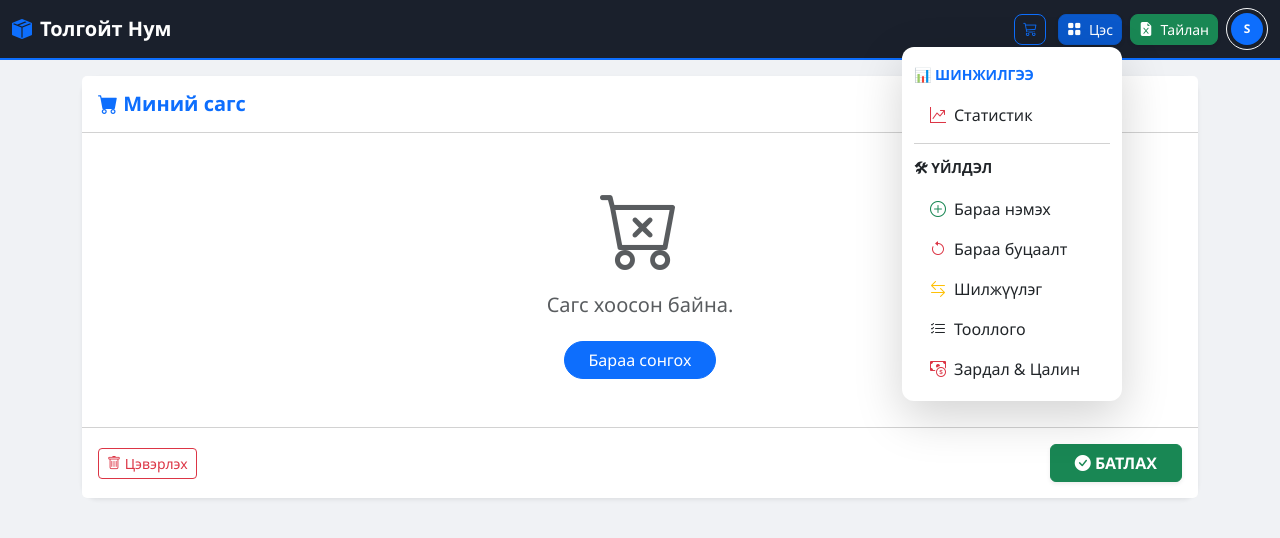
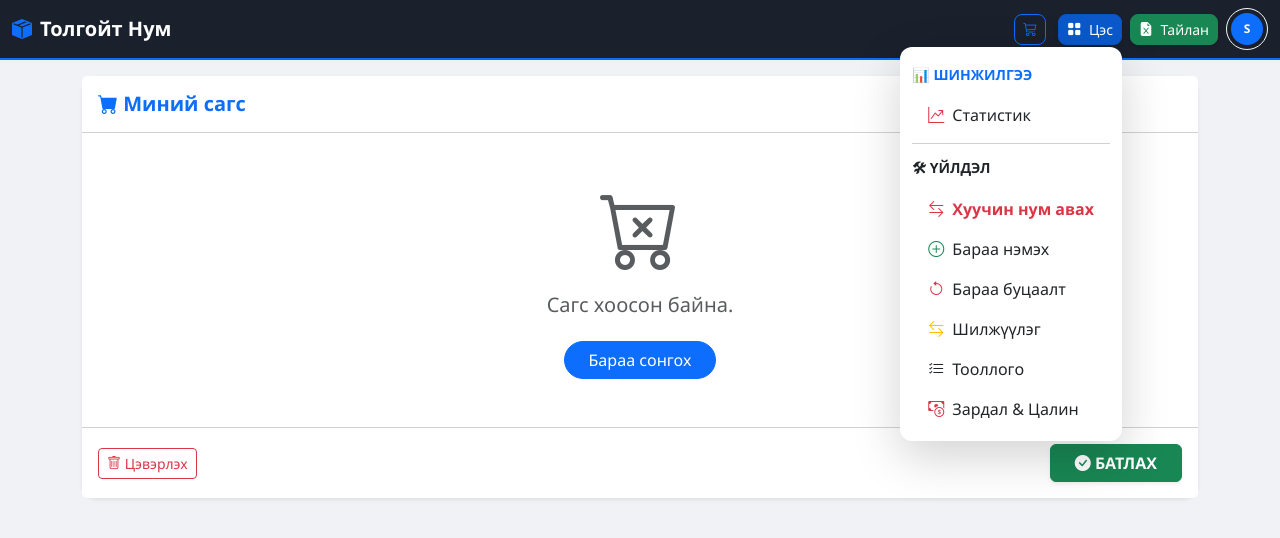
Before and after one commit to TSodoo-1985/Tolgoit_Num, a Flask app: page /cart in a window 1280 px wide, after a click on "Цэс". Shown: the top 538 px of the page. Run offline with Flask 3, Linux system fonts and the light colour scheme; the visitor is signed in with stand-in values (Sample User, id 1).

Commit message:
Update layout.html

```diff
--- a/templates/layout.html
+++ b/templates/layout.html
@@ -8,7 +8,6 @@
     <link rel="stylesheet" href="https://cdn.jsdelivr.net/npm/bootstrap-icons@1.10.5/font/bootstrap-icons.css">
     <style>
         body { background-color: #f0f2f5; font-family: 'Segoe UI', sans-serif; }
-        /* Z-INDEX НЭМЭВ: Ингэснээр хайлтын хэсгийн дээгүүр header харагдана */
         .navbar { background-color: #1a202c !important; border-bottom: 2px solid #0d6efd; padding: 8px 0; z-index: 1030; }
         .dropdown-menu { border-radius: 12px; border: none; box-shadow: 0 10px 30px rgba(0,0,0,0.15); padding: 12px; }
         .user-avatar { width: 32px; height: 32px; background: #0d6efd; color: white; border-radius: 50%; display: flex; align-items: center; justify-content: center; font-weight: bold; font-size: 12px; }
@@ -28,10 +27,12 @@
 
         <div class="d-flex gap-2 align-items-center ms-auto">
 
+            {% if current_user.role != 'viewer' %}
             <a href="{{ url_for('cart_page') }}" class="btn btn-outline-primary btn-sm rounded-3 position-relative mx-1">
                 <i class="bi bi-cart3"></i>
                 <span id="cart-count-badge" class="position-absolute top-0 start-100 translate-middle badge rounded-pill bg-danger" style="display: none;">0</span>
             </a>
+            {% endif %}
 
             <div class="dropdown">
                 <button class="btn btn-primary btn-sm rounded-3 shadow-sm" type="button" data-bs-toggle="dropdown">
@@ -44,13 +45,19 @@
                     <li><hr class="dropdown-divider"></li>
 
                     <li><h6 class="dropdown-header text-dark fw-bold px-0 mb-1 small text-uppercase">🛠 Үйлдэл</h6></li>
+
+                    {% if current_user.role != 'viewer' %}
+                    <li><a class="dropdown-item py-2 fw-bold text-danger" href="{{ url_for('buy_old_bow') }}"><i class="bi bi-arrow-left-right me-2"></i>Хуучин нум авах</a></li>
                     <li><a class="dropdown-item py-2" href="{{ url_for('add_product_page') }}"><i class="bi bi-plus-circle text-success me-2"></i>Бараа нэмэх</a></li>
                     <li><a class="dropdown-item py-2" href="{{ url_for('returns') }}"><i class="bi bi-arrow-counterclockwise text-danger me-2"></i>Бараа буцаалт</a></li>
+                    {% endif %}
 
                     <li><a class="dropdown-item py-2" href="{{ url_for('special_transfer') }}"><i class="bi bi-arrow-left-right text-warning me-2"></i>Шилжүүлэг</a></li>
                     <li><a class="dropdown-item py-2" href="{{ url_for('inventory') }}"><i class="bi bi-list-check me-2"></i>Тооллого</a></li>
 
+                    {% if current_user.role != 'viewer' %}
                     <li><a class="dropdown-item py-2" href="{{ url_for('expenses') }}"><i class="bi bi-cash-coin text-danger me-2"></i>Зардал & Цалин</a></li>
+                    {% endif %}
                 </ul>
             </div>
 
@@ -71,21 +78,16 @@
                         </div>
                     </div>
                     <li><hr class="dropdown-divider"></li>
-                    <li><h6 class="dropdown-header text-primary fw-bold px-0 small text-uppercase">📦 Барааны гүйлгээ</h6></li>
+                    <li><h6 class="dropdown-header text-primary fw-bold px-0 small text-uppercase">📦 Гүйлгээ & Нум</h6></li>
+
+                    <li><a class="dropdown-item py-2 fw-bold text-danger" href="{{ url_for('old_bow_report') }}"><i class="bi bi-clock-history me-2"></i>Хуучин нум авалтын түүх</a></li>
+
                     <li><button class="dropdown-item py-2" onclick="handleDownload('Жижиглэн зарлага')"><i class="bi bi-cart-check text-primary me-2"></i>Жижиглэн</button></li>
                     <li><button class="dropdown-item py-2" onclick="handleDownload('Бөөний зарлага')"><i class="bi bi-truck text-info me-2"></i>Бөөний</button></li>
-                    <li><button class="dropdown-item py-2" onclick="handleDownload('Өртгөөр зарлага')"><i class="bi bi-arrow-left-right text-warning me-2"></i>Шилжүүлэг тайлан</button></li>
                     <li><button class="dropdown-item py-2" onclick="handleDownload('Орлого')"><i class="bi bi-box-arrow-in-down text-success me-2"></i>Орлого</button></li>
-                    <li><button class="dropdown-item py-2" onclick="handleDownload('буцаалт')"><i class="bi bi-arrow-return-left text-danger me-2"></i>Буцаалтын тайлан</button></li>
                     <li><hr class="dropdown-divider"></li>
-                    <li><h6 class="dropdown-header text-danger fw-bold px-0 small text-uppercase">💸 Зардал & Цалин</h6></li>
-                    <li><button class="dropdown-item py-2" onclick="handleExpenseDownload('Зардал')"><i class="bi bi-cash-stack text-danger me-2"></i>Ерөнхий зардал татах</button></li>
-                    <li><button class="dropdown-item py-2" onclick="handleLaborDownload()"><i class="bi bi-tools text-primary me-2"></i>Ажлын хөлс татах</button></li>
-                    <li><button class="dropdown-item py-2 fw-bold text-dark" onclick="handleSalaryDownload()"><i class="bi bi-person-check text-info me-2"></i>Ажилчдын цалин татах</button></li>
-                    <li><hr class="dropdown-divider"></li>
-                    <li><h6 class="dropdown-header text-success fw-bold px-0 small text-uppercase">📋 Тооллого</h6></li>
-                    <li><button class="dropdown-item py-2" onclick="handleInventoryDownload()"><i class="bi bi-clipboard-check text-warning me-2"></i>Тооллого татах</button></li>
-                    <li><a class="dropdown-item py-2 fw-bold text-success bg-light rounded" href="{{ url_for('export_balance') }}"><i class="bi bi-file-earmark-spreadsheet-fill me-2"></i>Үлдэгдэл татах</a></li>
+                    <li><h6 class="dropdown-header text-success fw-bold px-0 small text-uppercase">📋 Үлдэгдэл</h6></li>
+                    <li><a class="dropdown-item py-2 fw-bold text-success bg-light rounded" href="{{ url_for('export_balance') }}"><i class="bi bi-file-earmark-spreadsheet-fill me-2"></i>Үлдэгдэл татах (Excel)</a></li>
                 </ul>
             </div>
 
@@ -94,8 +96,8 @@
                     <div class="user-avatar shadow-sm">{{ current_user.username[0] | upper }}</div>
                 </button>
                 <ul class="dropdown-menu dropdown-menu-end shadow-lg mt-2">
-                    <li class="px-3 py-2 bg-light rounded-top small fw-bold text-dark border-bottom mb-2">
-                        <i class="bi bi-person-circle me-1"></i> {{ current_user.username }}
+                    <li class="px-3 py-2 bg-light rounded-top small fw-bold text-dark border-bottom mb-2 text-center">
+                        {{ current_user.username }} ({{ current_user.role }})
                     </li>
                     {% if current_user.role == 'admin' %}
                     <li><a class="dropdown-item py-2" href="{{ url_for('users_list') }}"><i class="bi bi-people-fill text-primary me-2"></i>Хэрэглэгчид</a></li>
@@ -114,7 +116,7 @@
 
 <div class="container mt-3 pb-5">
     {% with messages = get_flashed_messages() %}{% if messages %}{% for m in messages %}
-    <div class="alert alert-info alert-dismissible fade show border-0 shadow-sm rounded-4 animate__animated animate__fadeInDown">
+    <div class="alert alert-info alert-dismissible fade show border-0 shadow-sm rounded-4">
         <i class="bi bi-info-circle-fill me-2"></i>{{ m }}
         <button type="button" class="btn-close" data-bs-dismiss="alert"></button>
     </div>
@@ -133,25 +135,7 @@
             badge.style.display = cart.length > 0 ? 'block' : 'none';
         }
     }
-
-    // ОГНООГ АВТОМАТААР ТОХИРУУЛАХ БОЛОН BADGE ШИНЭЧЛЭХ
-    document.addEventListener('DOMContentLoaded', function() {
-        updateBadge();
-
-        const startInput = document.getElementById('start_date_input');
-        const endInput = document.getElementById('end_date_input');
-
-        if(startInput && endInput) {
-            const today = new Date();
-            const lastMonth = new Date();
-            lastMonth.setDate(today.getDate() - 30);
-
-            const toStr = (d) => d.toISOString().split('T')[0];
-
-            startInput.value = toStr(lastMonth);
-            endInput.value = toStr(today);
-        }
-    });
+    document.addEventListener('DOMContentLoaded', updateBadge);
 
     function handleDownload(type) {
         const s = document.getElementById('start_date_input').value;
@@ -159,34 +143,6 @@
         if(!s || !e) { alert("Огноо сонгоно уу!"); return; }
         window.location.href = `/export-transactions/${type}?start_date=${s}&end_date=${e}`;
     }
-
-    function handleExpenseDownload(cat) {
-        const s = document.getElementById('start_date_input').value;
-        const e = document.getElementById('end_date_input').value;
-        if(!s || !e) { alert("Огноо сонгоно уу!"); return; }
-        window.location.href = `/export-expense-report/${cat}?start_date=${s}&end_date=${e}`;
-    }
-
-    function handleInventoryDownload() {
-        const s = document.getElementById('start_date_input').value;
-        const e = document.getElementById('end_date_input').value;
-        if(!s || !e) { alert("Огноо сонгоно уу!"); return; }
-        window.location.href = `/export-inventory-report?start_date=${s}&end_date=${e}`;
-    }
-
-    function handleLaborDownload() {
-        const s = document.getElementById('start_date_input').value;
-        const e = document.getElementById('end_date_input').value;
-        if(!s || !e) { alert("Огноо сонгоно уу!"); return; }
-        window.location.href = `/export-labor-report?start_date=${s}&end_date=${e}`;
-    }
-
-    function handleSalaryDownload() {
-        const s = document.getElementById('start_date_input').value;
-        const e = document.getElementById('end_date_input').value;
-        if(!s || !e) { alert("Огноо сонгоно уу!"); return; }
-        window.location.href = `/export-salary-report?start_date=${s}&end_date=${e}`;
-    }
 </script>
 </body>
 </html>
```
